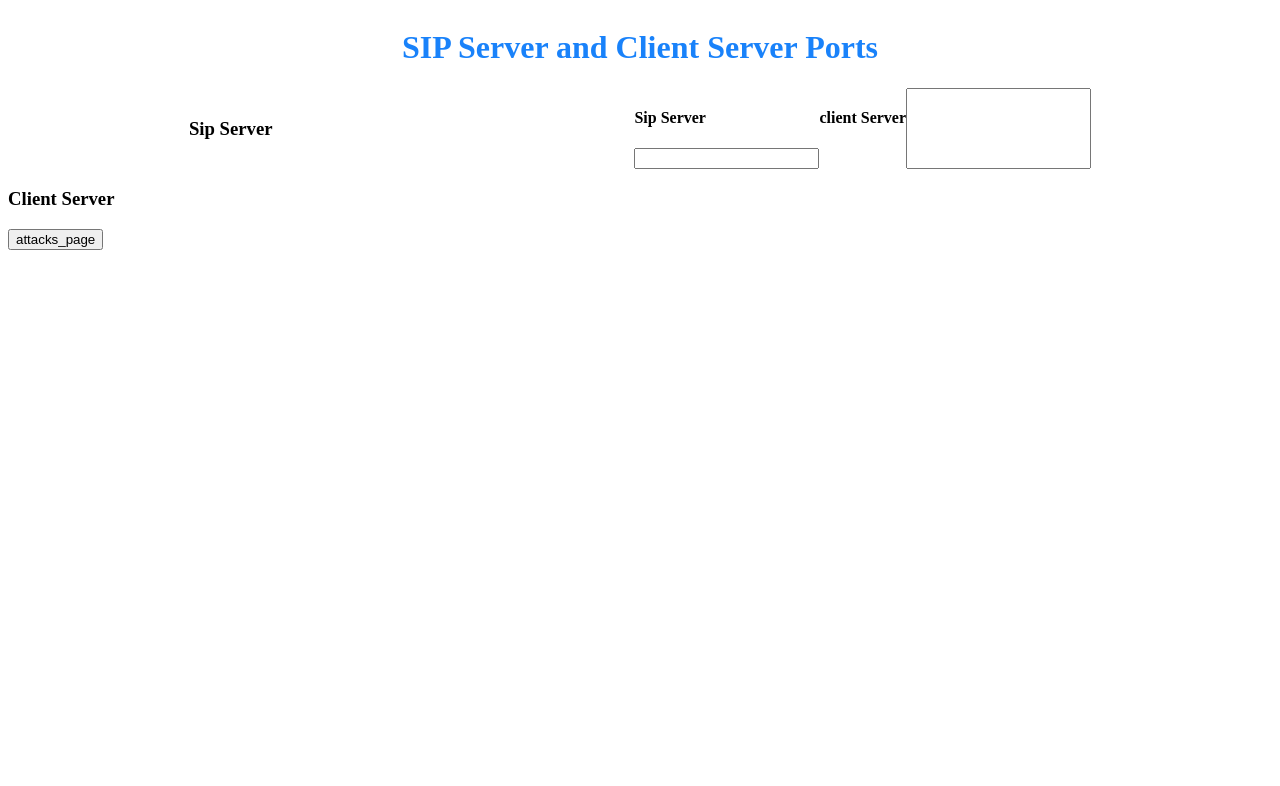
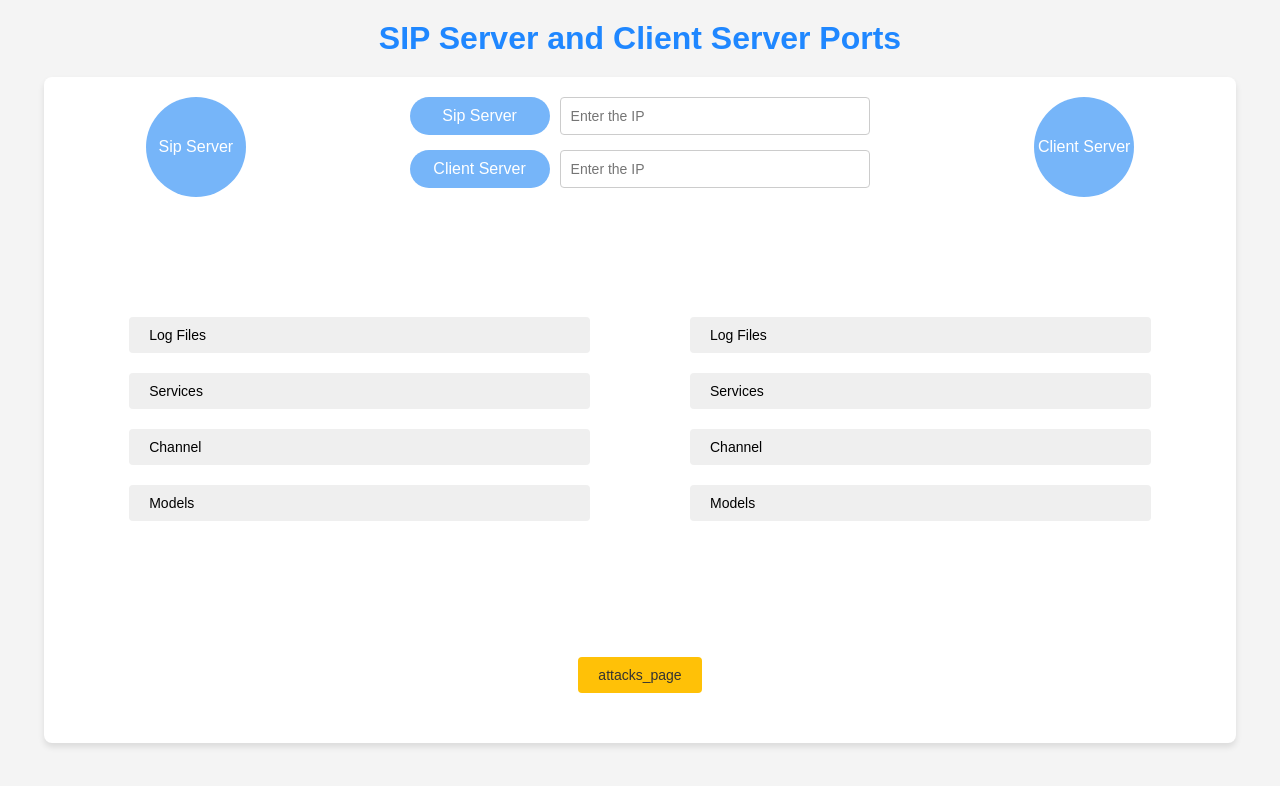
Before and after one commit to KunalBamane57/PR_main_code, a Django app: page / in a window 1280 px wide. Shown: the top 786 px of the page. Run offline with Django 5.2, Linux system fonts and the light colour scheme.

Commit message:
added css to index.html

```diff
--- a/network_devices/device_finder/templates/device_finder/index.html
+++ b/network_devices/device_finder/templates/device_finder/index.html
@@ -6,50 +6,202 @@
     <meta name="viewport" content="width=device-width, initial-scale=1.0">
     <title>SIP Server and Client Server Ports</title>
     <style>
-        .heading{
+        body {
+            font-family: Arial, sans-serif;
+            margin: 0;
+            padding: 0;
             display: flex;
             flex-direction: column;
             align-items: center;
-            margin: auto;
+            background-color: #f4f4f4;
         }
-        .heading h1{
-            color: rgb(25, 130, 250);
+
+        .title {
+            margin: 20px 0;
+            /* font-size: 24px; */
+            color: rgb(31, 135, 255);
         }
-        .ip_addresses{
+
+        .container {
+            display: flex;
+            flex-direction: column;
+            /* align-items: center; */
+            gap: 20px;
+            width: 90%;
+            max-width: 1200px;
+            background: white;
+            padding: 20px;
+            border-radius: 8px;
+            box-shadow: 0 4px 6px rgba(0, 0, 0, 0.1);
+        }
+
+        .input-section {
+            display: flex;
+            flex-direction: column;
+            gap: 15px;
+            width: 40%;
+        }
+
+        .input-group {
+            display: flex;
+            align-items: center;
+            justify-content: space-between;
+            gap: 10px;
+        }
+
+        .label-circle {
+            background-color: #76b5f9;
+            color: white;
+            padding: 10px 20px;
+            border-radius: 50px;
+            font-size: 16px;
+            text-align: center;
+            min-width: 100px;
+        }
+
+        .input-box {
+            flex: 1;
+            padding: 10px;
+            font-size: 14px;
+            border: 1px solid #ccc;
+            border-radius: 4px;
+        }
+
+        .sidebar {
+            display: flex;
+            flex-direction: column;
+            gap: 20px;
+            align-items: flex-start;
+            width: 100%;
+        }
+
+        .sidebar-btn {
+            padding: 10px 20px;
+            /* background-color: #6cb3ff; */
+            color: black;
+            border: none;
+            border-radius: 4px;
+            cursor: pointer;
+            font-size: 14px;
+            width: 100%;
+            text-align: left;
+        }
+
+        .sidebar-btn:hover {
+            background-color: #e2f0ff;
+        }
+
+        .content {
+            display: flex;
+            flex-wrap: wrap;
+            gap: 15px;
+            width: 100%;
+            justify-content: center;
+        }
+
+        .btn{
+            display: flex;
+            justify-content: center;
+            align-items: center;
+            margin-bottom: 30px;
+        }
+
+        a button {
+            margin-top: 20px;
+            padding: 10px 20px;
+            font-size: 14px;
+            background-color: #ffc107;
+            border: none;
+            border-radius: 4px;
+            color: #333;
+            cursor: pointer;
+        }
+
+        a button:hover {
+            background-color: #e0a800;
+        }
+
+        .minicon {
             display: flex;
             flex-direction: row;
             justify-content: space-around;
+        }
+
+        .Sip-Client {
+            height: 100px;
+            width: 100px;
+            border-radius: 100px;
+            background: #76b5f9;
+            color: white;
+            display: flex;
             align-items: center;
+            justify-content: center;
+            font-size: 16px;
         }
-        .ip{
+
+        .sip {
+            width: 40%;
+            height: 300px;
+            margin-top: 100px;
+        }
+
+        .innercon {
             display: flex;
-            flex-direction: row;
+            justify-content: center;
+            align-items: center;
+            gap: 100px;
         }
     </style>
 </head>
 
 <body>
-    <div class="main_container">
-        <div class="heading">
-            <h1 class="title">SIP Server and Client Server Ports</h1>
-        </div>
-        <div class="ip_addresses">
-            <div class="tag"><h3>Sip Server</h3></div>
-            <div class="ip">
-                <div class="server-name">
-                    <h4>Sip Server</h4>
-                    <input type="Enter Ip address">
+    <h1 class="title">SIP Server and Client Server Ports</h1>
+    <div class="container">
+        <!-- Input Section -->
+        <div class="minicon">
+            <div class="Sip-Client">
+                Sip Server
+            </div>
+            <div class="input-section">
+                <div class="input-group">
+                    <div class="label-circle">Sip Server</div>
+                    <input type="text" class="input-box" placeholder="Enter the IP">
                 </div>
-                <div class="server-name"></div>
-                    <h4>client Server</h4>
-                    <input type="Enter Ip address">
+                <div class="input-group">
+                    <div class="label-circle">Client Server</div>
+                    <input type="text" class="input-box" placeholder="Enter the IP">
                 </div>
             </div>
-            <div class="tag"><h3>Client Server</h3></div>
+            <div class="Sip-Client">
+                Client Server
+            </div>
         </div>
-        <a href="{% url 'attacks_page' %}">
-            <button type="button">attacks_page</button>
-        </a>
+
+        <!-- Sidebar Section -->
+        <div class="innercon">
+            <div class="sip">
+                <div class="sidebar">
+                    <button class="sidebar-btn">Log Files</button>
+                    <button class="sidebar-btn">Services</button>
+                    <button class="sidebar-btn">Channel</button>
+                    <button class="sidebar-btn">Models</button>
+                </div>
+            </div>
+            <div class="sip">
+                <div class="sidebar">
+                    <button class="sidebar-btn">Log Files</button>
+                    <button class="sidebar-btn">Services</button>
+                    <button class="sidebar-btn">Channel</button>
+                    <button class="sidebar-btn">Models</button>
+                </div>
+            </div>
+        </div>
+        <!-- Navigation Button -->
+        <div class="btn">
+            <a href="{% url 'attacks_page' %}">
+                <button type="button">attacks_page</button>
+            </a>
+        </div>
     </div>
 </body>
 
```
